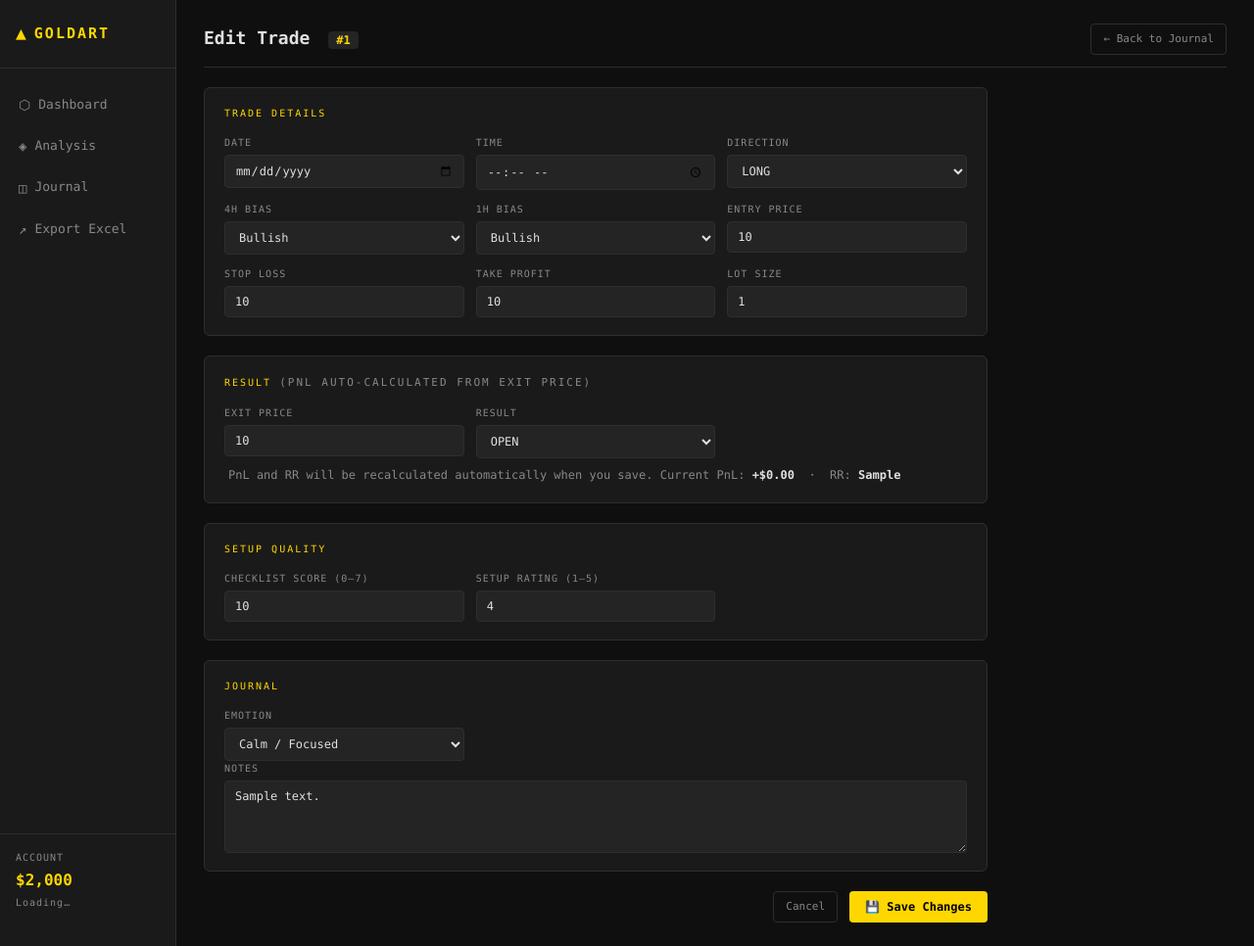
After one commit to JSKJSR/goldart, a Flask app: template templates/edit_trade.html in a window 1280 px wide. The commit adds this page. Shown: the whole page at 98% size. Run offline with Flask 3, Linux system fonts and the light colour scheme; the template is opened without the code that fills it: most values are stand-ins (such as "Sample title", 1, 10 or a date in 2020).

Commit message:
feat: edit trades + auto-calculate PnL on close
- db/queries.py: add update_trade_full() for full row edit
- routes/trades.py:
  - close_trade now auto-calculates PnL and RR from prices server-side
    (was relying on a form field that never existed in the UI → always $0)
  - add GET/POST /trades/edit/<id> routes
- templates/journal.html:
  - add Actions column with ✏ Edit link per row
  - add ⬛ Close button for OPEN trades with inline expand form
    (exit price + WIN/LOSS/BE — no manual PnL entry needed)
- templates/edit_trade.html: new full edit form, all fields pre-filled
- static/css/style.css: styles for btn-sm, inline-close-form, form-hint

Co-Authored-By: Claude Sonnet 4.6 <noreply@anthropic.com>

```diff
--- a/static/css/style.css
+++ b/static/css/style.css
@@ -761,3 +761,47 @@ textarea { resize: vertical; }
   cursor: not-allowed;
   pointer-events: none;
 }
+
+/* ── Journal: action buttons ────────────────────────────────────── */
+.actions-cell   { white-space: nowrap; }
+.btn-sm {
+  font-size: 10px; font-weight: 600; padding: 3px 8px;
+  border-radius: 4px; cursor: pointer; border: 1px solid var(--border);
+  background: var(--bg2); color: var(--text); text-decoration: none;
+  display: inline-block; margin: 1px;
+}
+.btn-sm:hover { border-color: var(--gold); color: var(--gold); }
+.btn-edit       { border-color: var(--border); }
+.btn-close-trade { border-color: rgba(224,82,82,0.4); color: var(--red); }
+.btn-close-trade:hover { border-color: var(--red); background: rgba(224,82,82,0.08); }
+
+/* ── Inline close form row ──────────────────────────────────────── */
+.close-form-row td {
+  background: var(--bg2);
+  border-top: 1px solid var(--border);
+  border-bottom: 2px solid var(--gold);
+  padding: 10px 16px;
+}
+.inline-close-form {
+  display: flex; align-items: center; gap: 12px; flex-wrap: wrap;
+}
+.inline-close-form label {
+  display: flex; align-items: center; gap: 6px;
+  font-size: 12px; color: var(--muted);
+}
+.inline-close-form input,
+.inline-close-form select {
+  font-size: 12px; padding: 4px 8px;
+  background: var(--bg3); border: 1px solid var(--border);
+  border-radius: 4px; color: var(--text);
+}
+.close-label {
+  font-size: 12px; font-weight: 600; color: var(--gold);
+  margin-right: 4px;
+}
+
+/* ── Edit form hint text ────────────────────────────────────────── */
+.form-hint {
+  font-size: 12px; color: var(--muted); margin-top: 8px; padding: 0 4px;
+}
+.form-hint strong { color: var(--text); }
--- /dev/null
+++ b/templates/edit_trade.html
@@ -0,0 +1,160 @@
+{% extends "base.html" %}
+{% block title %}Edit Trade #{{ trade.id }} — GOLDART{% endblock %}
+
+{% block content %}
+<div class="page-header">
+  <h1>Edit Trade <span class="symbol-tag">#{{ trade.id }}</span></h1>
+  <a href="{{ url_for('trades.journal') }}" class="btn-ghost">← Back to Journal</a>
+</div>
+
+<form method="POST"
+      action="{{ url_for('trades.edit_trade', trade_id=trade.id) }}"
+      class="trade-form">
+
+  <!-- TRADE DETAILS -->
+  <div class="form-section">
+    <div class="form-section-title">TRADE DETAILS</div>
+    <div class="form-grid">
+
+      <div class="field">
+        <label>Date</label>
+        <input type="date" name="date" value="{{ trade.date }}" required>
+      </div>
+
+      <div class="field">
+        <label>Time</label>
+        <input type="time" name="time" value="{{ trade.time }}" required>
+      </div>
+
+      <div class="field">
+        <label>Direction</label>
+        <select name="direction" required>
+          <option value="LONG"  {% if trade.direction == 'LONG'  %}selected{% endif %}>LONG</option>
+          <option value="SHORT" {% if trade.direction == 'SHORT' %}selected{% endif %}>SHORT</option>
+        </select>
+      </div>
+
+      <div class="field">
+        <label>4H Bias</label>
+        <select name="bias_4h">
+          <option value="BULLISH" {% if trade.bias_4h == 'BULLISH' %}selected{% endif %}>Bullish</option>
+          <option value="BEARISH" {% if trade.bias_4h == 'BEARISH' %}selected{% endif %}>Bearish</option>
+          <option value="RANGING" {% if trade.bias_4h == 'RANGING' %}selected{% endif %}>Ranging</option>
+        </select>
+      </div>
+
+      <div class="field">
+        <label>1H Bias</label>
+        <select name="bias_1h">
+          <option value="BULLISH" {% if trade.bias_1h == 'BULLISH' %}selected{% endif %}>Bullish</option>
+          <option value="BEARISH" {% if trade.bias_1h == 'BEARISH' %}selected{% endif %}>Bearish</option>
+          <option value="RANGING" {% if trade.bias_1h == 'RANGING' %}selected{% endif %}>Ranging</option>
+        </select>
+      </div>
+
+      <div class="field">
+        <label>Entry Price</label>
+        <input type="number" name="entry_price" step="0.01"
+               value="{{ trade.entry_price }}" required>
+      </div>
+
+      <div class="field">
+        <label>Stop Loss</label>
+        <input type="number" name="sl_price" step="0.01"
+               value="{{ trade.sl_price }}" required>
+      </div>
+
+      <div class="field">
+        <label>Take Profit</label>
+        <input type="number" name="tp_price" step="0.01"
+               value="{{ trade.tp_price }}" required>
+      </div>
+
+      <div class="field">
+        <label>Lot Size</label>
+        <input type="number" name="lot_size" step="0.01"
+               value="{{ trade.lot_size }}">
+      </div>
+
+    </div>
+  </div>
+
+  <!-- CLOSE / RESULT -->
+  <div class="form-section">
+    <div class="form-section-title">RESULT <span style="font-weight:400;font-size:11px;color:var(--muted)">(PnL auto-calculated from exit price)</span></div>
+    <div class="form-grid">
+
+      <div class="field">
+        <label>Exit Price</label>
+        <input type="number" name="exit_price" step="0.01"
+               value="{{ trade.exit_price or '' }}"
+               placeholder="Leave blank if still open">
+      </div>
+
+      <div class="field">
+        <label>Result</label>
+        <select name="result">
+          <option value=""     {% if not trade.result               %}selected{% endif %}>OPEN</option>
+          <option value="WIN"  {% if trade.result == 'WIN'          %}selected{% endif %}>WIN</option>
+          <option value="LOSS" {% if trade.result == 'LOSS'         %}selected{% endif %}>LOSS</option>
+          <option value="BE"   {% if trade.result == 'BE'           %}selected{% endif %}>BE (Break Even)</option>
+        </select>
+      </div>
+
+    </div>
+    <p class="form-hint">
+      PnL and RR will be recalculated automatically when you save.
+      Current PnL: <strong>{{ '+' if (trade.pnl or 0) >= 0 }}${{ "%.2f"|format(trade.pnl or 0) }}</strong>
+      &nbsp;·&nbsp; RR: <strong>{{ trade.rr_achieved or '—' }}</strong>
+    </p>
+  </div>
+
+  <!-- SETUP QUALITY -->
+  <div class="form-section">
+    <div class="form-section-title">SETUP QUALITY</div>
+    <div class="form-grid">
+
+      <div class="field">
+        <label>Checklist Score (0–7)</label>
+        <input type="number" name="checklist_score" min="0" max="7"
+               value="{{ trade.checklist_score or 0 }}">
+      </div>
+
+      <div class="field">
+        <label>Setup Rating (1–5)</label>
+        <input type="number" name="setup_rating" min="1" max="5"
+               value="{{ trade.setup_rating or 3 }}">
+      </div>
+
+    </div>
+  </div>
+
+  <!-- JOURNAL -->
+  <div class="form-section">
+    <div class="form-section-title">JOURNAL</div>
+    <div class="form-grid">
+      <div class="field">
+        <label>Emotion</label>
+        <select name="emotion">
+          <option value="Calm"      {% if trade.emotion == 'Calm'      %}selected{% endif %}>Calm / Focused</option>
+          <option value="Excited"   {% if trade.emotion == 'Excited'   %}selected{% endif %}>Excited</option>
+          <option value="Anxious"   {% if trade.emotion == 'Anxious'   %}selected{% endif %}>Anxious</option>
+          <option value="Impatient" {% if trade.emotion == 'Impatient' %}selected{% endif %}>Impatient</option>
+          <option value="FOMO"      {% if trade.emotion == 'FOMO'      %}selected{% endif %}>FOMO</option>
+        </select>
+      </div>
+    </div>
+    <div class="field full-width">
+      <label>Notes</label>
+      <textarea name="notes" rows="4"
+                placeholder="What did you see? Why did you take this trade?">{{ trade.notes or '' }}</textarea>
+    </div>
+  </div>
+
+  <div class="form-actions">
+    <a href="{{ url_for('trades.journal') }}" class="btn-ghost">Cancel</a>
+    <button type="submit" class="btn-primary">💾 Save Changes</button>
+  </div>
+
+</form>
+{% endblock %}
```
Also changed, not shown: db/queries.py (+18 -0 lines), routes/trades.py (+97 -7 lines), templates/journal.html (+56 -2 lines).
